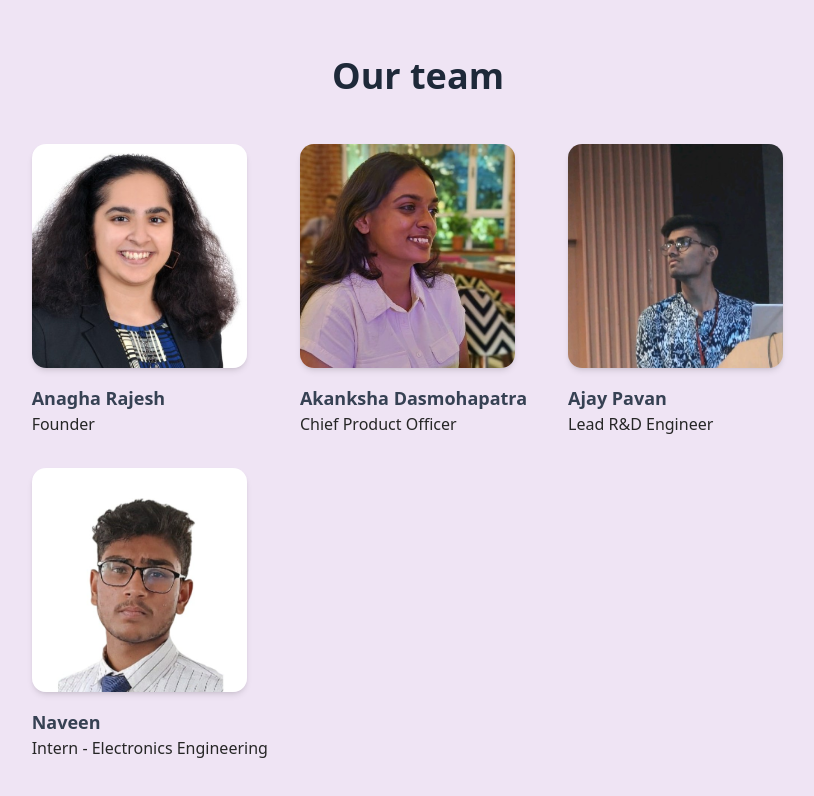
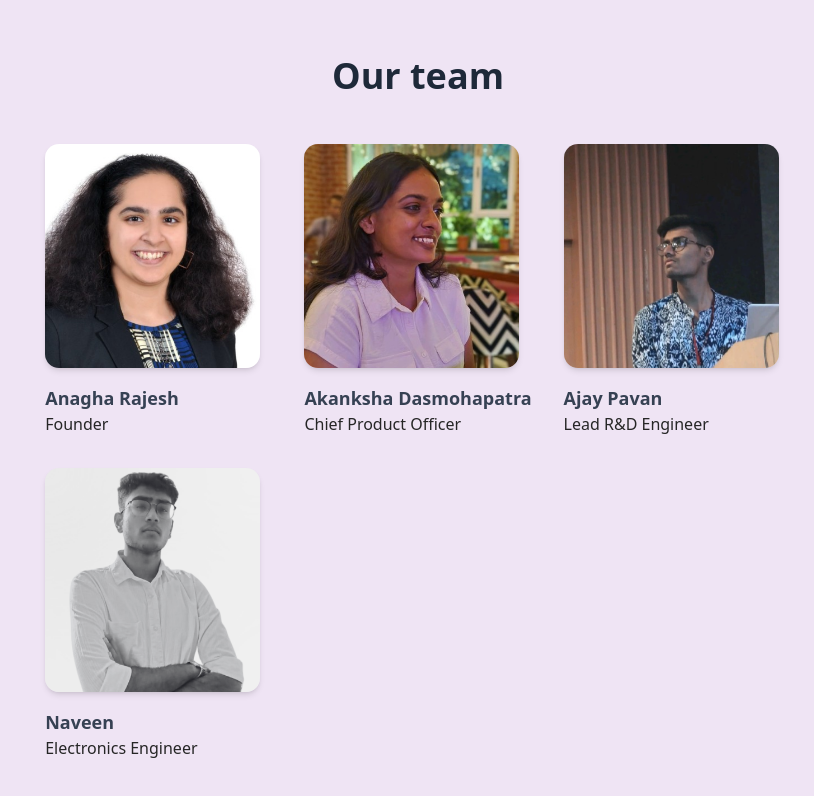
Before and after one commit to Biocomputev1/Webpage, a Next.js app: page /team in a window 1280 px wide. Shown: the top 796 px of the page, without its empty margins (222-1036 px from the left). Built offline with nearby package versions, Linux system fonts and the light colour scheme; what @heroui/react would draw is missing.

Commit message:
Changes done in naveen profile

```diff
--- a/src/app/team/page.tsx
+++ b/src/app/team/page.tsx
@@ -2,7 +2,7 @@ import Image from "next/image";
 import Anagha from "@/app/assets/Anaghaupdated.jpeg"
 import Akansha from "@/app/assets/Akansha.jpg"
 import Ajay from "@/app/assets/Ajay.jpg"
-import Naveen from "@/app/assets/Naveen.jpg"
+import Naveen from "@/app/assets/Naveen.png"
 export default function Team() {
     const team = [
         {
@@ -23,7 +23,7 @@ export default function Team() {
         {
             avatar: Naveen,
             name: "Naveen",
-            title: "Intern - Electronics Engineering"
+            title: "Electronics Engineer"
         },
     ]
     return (
```
Also changed, not shown: src/app/assets/Naveen.png (added).
